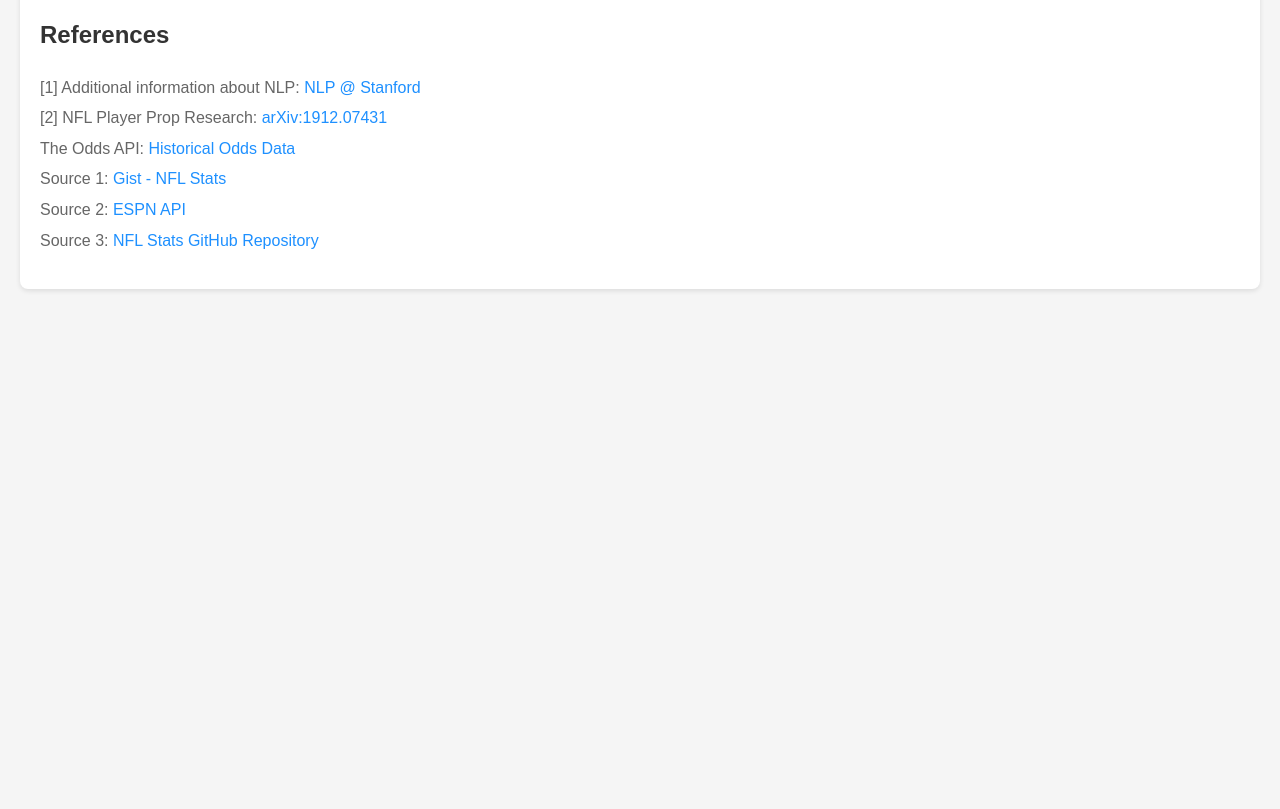
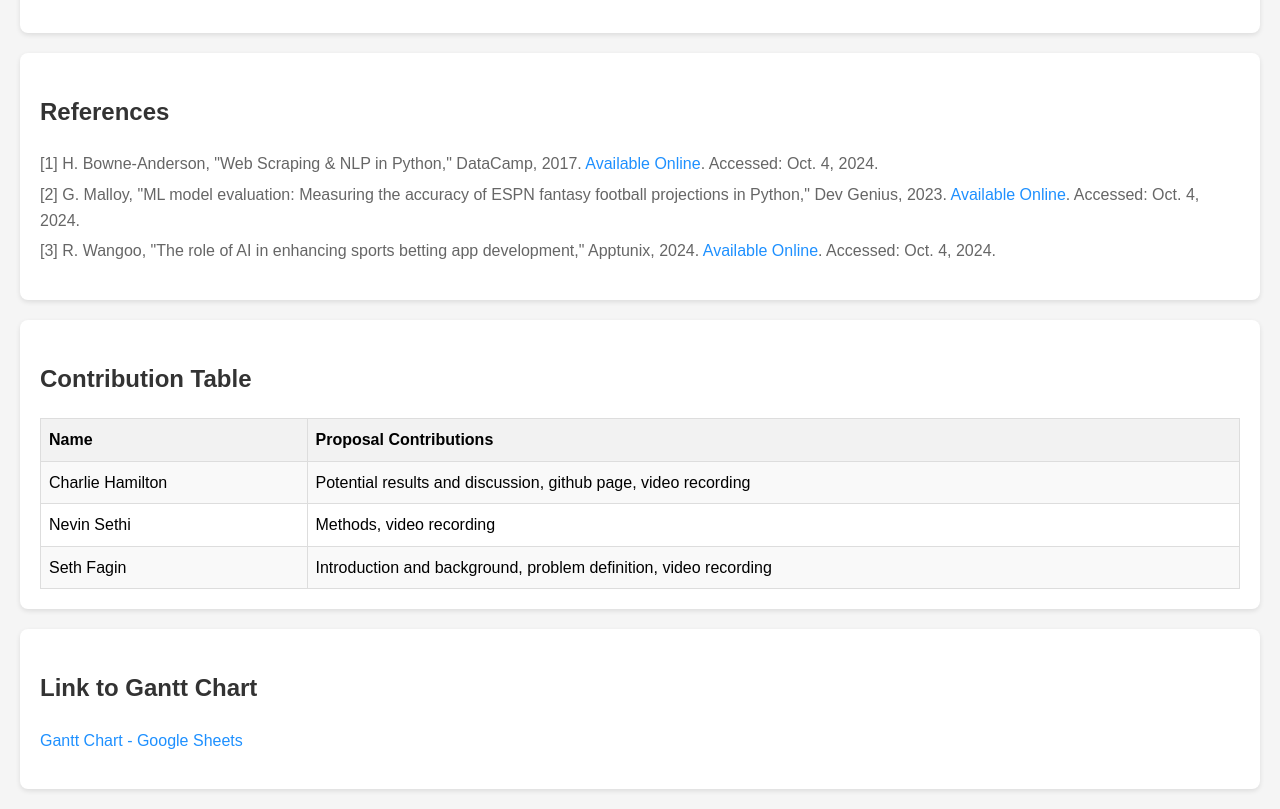
Before and after one commit to chamilton15/chamilton15.github.io, a plain HTML site: page index.html in a window 1280 px wide. Shown: the part 1474-2283 px from the top of the page. Before the commit the page ends 1783 px from the top, so only its background shows below. Drawn offline with Linux system fonts and the light colour scheme.

Commit message:
Updating proposal

```diff
--- a/index.html
+++ b/index.html
@@ -11,7 +11,7 @@
             margin: 20px;
             background-color: #f5f5f5;
         }
-        h1, h2, h3 {
+        h1, h2, h3, h4 {
             color: #333;
         }
         p, li {
@@ -35,13 +35,33 @@
             text-decoration: none;
             color: #1e90ff;
         }
+        .contribution-table {
+            width: 100%;
+            border-collapse: collapse;
+            margin-top: 10px;
+        }
+        .contribution-table th, .contribution-table td {
+            border: 1px solid #ddd;
+            padding: 8px;
+        }
+        .contribution-table th {
+            background-color: #f2f2f2;
+            text-align: left;
+        }
+        .contribution-table tr:nth-child(even) {
+            background-color: #f9f9f9;
+        }
+        .gantt-link {
+            color: #1e90ff;
+            text-decoration: none;
+        }
     </style>
 </head>
 <body>
     <div class="section">
         <h1>Player Prop Betting Analysis</h1>
         <h2>Introduction</h2>
-        <p>Player prop betting has gained popularity as a form of sports betting that focuses on individual player performance rather than overall game outcomes. In recent years, research has explored statistical modeling techniques to predict player performance in NFL football — see [2]. To conduct this analysis, we compiled a dataset that integrates predicted player betting lines from platforms such as PrizePicks and other major sportsbooks (<a href="https://the-odds-api.com/historical-odds-data/#how-to-access-historical-odds-data" target="_blank">The Odds API</a>). Historical player statistics are sourced from ESPN to provide context for individual performance trends (<a href="https://gist.github.com/nntrn/ee26cb2a0716de0947a0a4e9a157bc1c" target="_blank">Source 1</a> / <a href="https://github.com/cwendt94/espn-api" target="_blank">Source 2</a> / <a href="https://github.com/MarcLinderGit/NFL_Stats" target="_blank">Source 3</a>). Additionally, Natural Language Processing (NLP) is applied to analyze weekly articles and news reports, capturing player sentiment and performance trends over time. See additional information about NLP here – [1].</p>
+        <p>Player prop betting has gained popularity as a form of sports betting that focuses on individual player performance rather than overall game outcomes. In recent years, research has explored statistical modeling techniques to predict player performance in NFL football [2]. To conduct this analysis, we compiled a dataset that integrates predicted player betting lines from platforms such as PrizePicks and other major sportsbooks (<a href="https://the-odds-api.com/historical-odds-data/#how-to-access-historical-odds-data" target="_blank">The Odds API</a>). Historical player statistics are sourced from ESPN to provide context for individual performance trends (<a href="https://gist.github.com/nntrn/ee26cb2a0716de0947a0a4e9a157bc1c" target="_blank">Source 1</a> / <a href="https://github.com/cwendt94/espn-api" target="_blank">Source 2</a> / <a href="https://github.com/MarcLinderGit/NFL_Stats" target="_blank">Source 3</a>). Additionally, Natural Language Processing (NLP) is applied to analyze weekly articles and news reports, capturing player sentiment and performance trends over time (we will likely have to data scrape from weekly articles about specific players). See additional information about NLP here – [3].</p>
     </div>
 
     <div class="section">
@@ -54,26 +74,50 @@
         <h2>Methods</h2>
         <p>There are two separate approaches we are taking in order to predict player outcomes: using player statistics and using articles written about the player in the coming days leading up to the game.</p>
         <h3>Statistics Approach</h3>
-        <p>We will use an ESPN API to gather statistics for a pre-chosen set of players in the past. We will then feature engineer the dataset (e.g., getting rid of irrelevant statistics, aggregating overlapping features) to enhance the quality of our training data. We will then pass this data into a supervised learning technique such as random forest.</p>
+        <p>We will use an ESPN API to gather statistics for a pre-chosen set of players in the past. We will then feature engineer the dataset (i.e., getting rid of irrelevant statistics, aggregating overlapping features) to enhance the quality of our training data. We will also remove outliers from our training data using metrics like Z-Score. We will then pass this data into a supervised learning technique such as random forest.</p>
         <h3>Articles Approach</h3>
-        <p>We will web scrape articles from the same set of pre-chosen players in the coming days before past games. We will then clean the articles by removing irrelevant pieces of information on the page that we web scraped, in addition to performing standard text cleaning on data (removing punctuation, removing stopwords, etc.). We then perform topic modeling on the articles using Latent Dirichlet Allocation (LDA). After this, we need to find the correlation between the topics and the game outcomes for the player. To do this, we perform logistic regression with the features being the found article topics and the labels being the outcome of the game.</p>
+        <p>We will web scrape articles from the same set of pre-chosen players in the coming days before past games - see methodology here [1]. We will then clean the articles by removing irrelevant pieces of information on the page that we web scraped, in addition to performing standard text cleaning on data (removing punctuation, removing stopwords, etc). We then perform topic modeling on the articles using Latent Dirichlet Allocation (LDA). After this, we need to find the correlation between the topics and the game outcomes for the player. To do this, we perform logistic regression with the features being the found article topics and the labels being the outcome from the given game.</p>
     </div>
 
     <div class="section">
         <h2>Results and Discussion</h2>
-        <p>For this project, we plan on using three quantitative metrics: Root Mean Squared Error (RMSE), F1 Score, and Area Under the ROC Curve (ROC-AUC). We will use RMSE to measure prediction accuracy for certain variables, F1 Score to evaluate performance on whether players meet their props, and ROC-AUC to measure the ability of the model to distinguish between successful and unsuccessful outcomes. In terms of project goals, we aim to improve prediction accuracy while minimizing bias in the evaluation of player performance. We aim to achieve an RMSE less than 15 and F1 Score above 0.55. We also want to aim for an ROC-AUC of at least 0.65. As for expected results, we expect this model to correctly predict player props at least 53% of the time. This would indicate that our model is profitable because the odds are in the house's favor.</p>
+        <p>For this project, we plan on using three quantitative metrics: Root Mean Squared Error (RMSE), F1 Score, and Area Under the ROC Curve (ROC-AUC). We will use RMSE to measure prediction accuracy for certain variables, F1 Score to evaluate performance on whether players meet their props, and ROC-AUC to measure the ability of the model to distinguish between successful and unsuccessful outcomes. In terms of project goals, we aim to improve prediction accuracy while minimizing bias in evaluation of player performance. We aim to achieve an RMSE less than 15 and F1 score above 0.55. We also want to aim for an ROC-AUC of at least 0.65. As for expected results, we expect this model to correctly predict player props at least 53% of the time. This would indicate that our model is profitable because the odds are in the house's favor.</p>
     </div>
 
     <div class="section references">
         <h2>References</h2>
         <ul>
-            <li>[1] Additional information about NLP: <a href="https://nlp.stanford.edu/" target="_blank">NLP @ Stanford</a></li>
-            <li>[2] NFL Player Prop Research: <a href="https://arxiv.org/abs/1912.07431" target="_blank">arXiv:1912.07431</a></li>
-            <li>The Odds API: <a href="https://the-odds-api.com/historical-odds-data/#how-to-access-historical-odds-data" target="_blank">Historical Odds Data</a></li>
-            <li>Source 1: <a href="https://gist.github.com/nntrn/ee26cb2a0716de0947a0a4e9a157bc1c" target="_blank">Gist - NFL Stats</a></li>
-            <li>Source 2: <a href="https://github.com/cwendt94/espn-api" target="_blank">ESPN API</a></li>
-            <li>Source 3: <a href="https://github.com/MarcLinderGit/NFL_Stats" target="_blank">NFL Stats GitHub Repository</a></li>
+            <li>[1] H. Bowne-Anderson, "Web Scraping & NLP in Python," DataCamp, 2017. <a href="https://www.datacamp.com/tutorial/web-scraping-python-nlp" target="_blank">Available Online</a>. Accessed: Oct. 4, 2024.</li>
+            <li>[2] G. Malloy, "ML model evaluation: Measuring the accuracy of ESPN fantasy football projections in Python," Dev Genius, 2023. <a href="https://blog.devgenius.io/ml-model-evaluation-measuring-the-accuracy-of-espn-fantasy-football-projections-in-python-9c81780b1625" target="_blank">Available Online</a>. Accessed: Oct. 4, 2024.</li>
+            <li>[3] R. Wangoo, "The role of AI in enhancing sports betting app development," Apptunix, 2024. <a href="https://www.apptunix.com/blog/the-role-of-artificial-intelligence-in-enhancing-sports-betting-apps/" target="_blank">Available Online</a>. Accessed: Oct. 4, 2024.</li>
         </ul>
+    </div>
+
+    <div class="section">
+        <h2>Contribution Table</h2>
+        <table class="contribution-table">
+            <tr>
+                <th>Name</th>
+                <th>Proposal Contributions</th>
+            </tr>
+            <tr>
+                <td>Charlie Hamilton</td>
+                <td>Potential results and discussion, github page, video recording</td>
+            </tr>
+            <tr>
+                <td>Nevin Sethi</td>
+                <td>Methods, video recording</td>
+            </tr>
+            <tr>
+                <td>Seth Fagin</td>
+                <td>Introduction and background, problem definition, video recording</td>
+            </tr>
+        </table>
+    </div>
+
+    <div class="section">
+        <h2>Link to Gantt Chart</h2>
+        <p><a href="https://docs.google.com/spreadsheets/d/1bbKUSDxJFoK4ky9VcbNaSTmDr1u1k4chZWNa7AIZ_jU/edit?usp=sharing" class="gantt-link" target="_blank">Gantt Chart - Google Sheets</a></p>
     </div>
 </body>
 </html>
```
